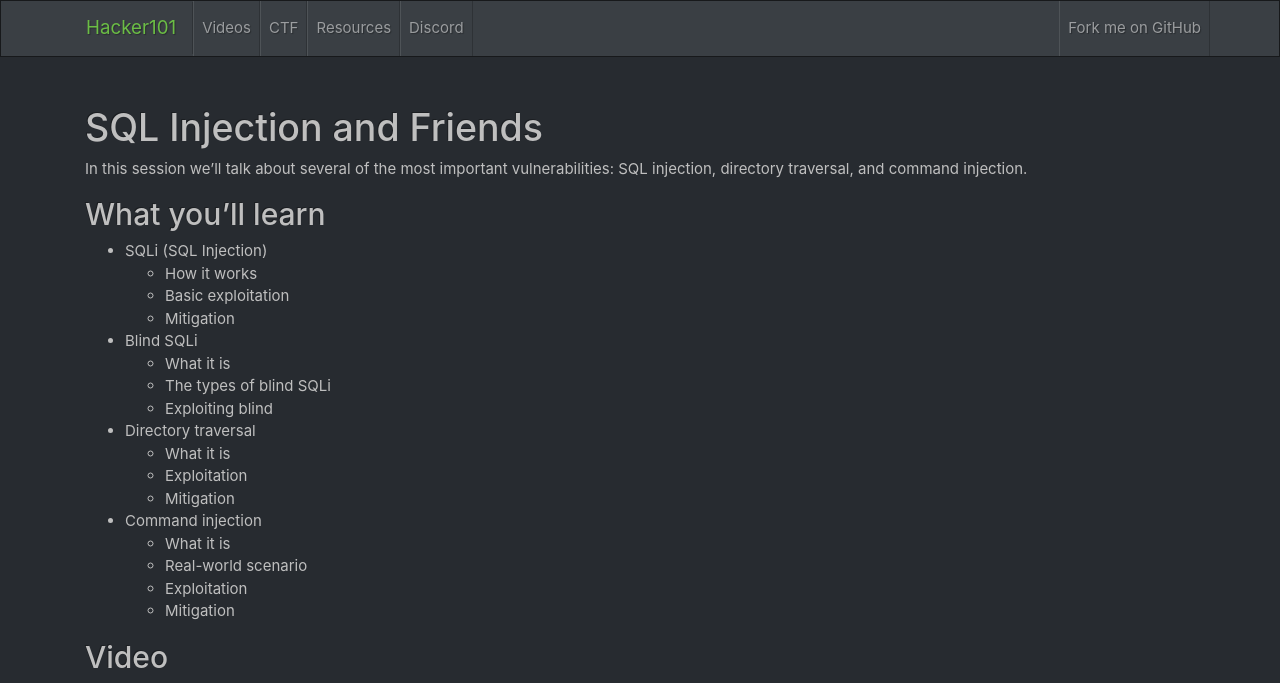
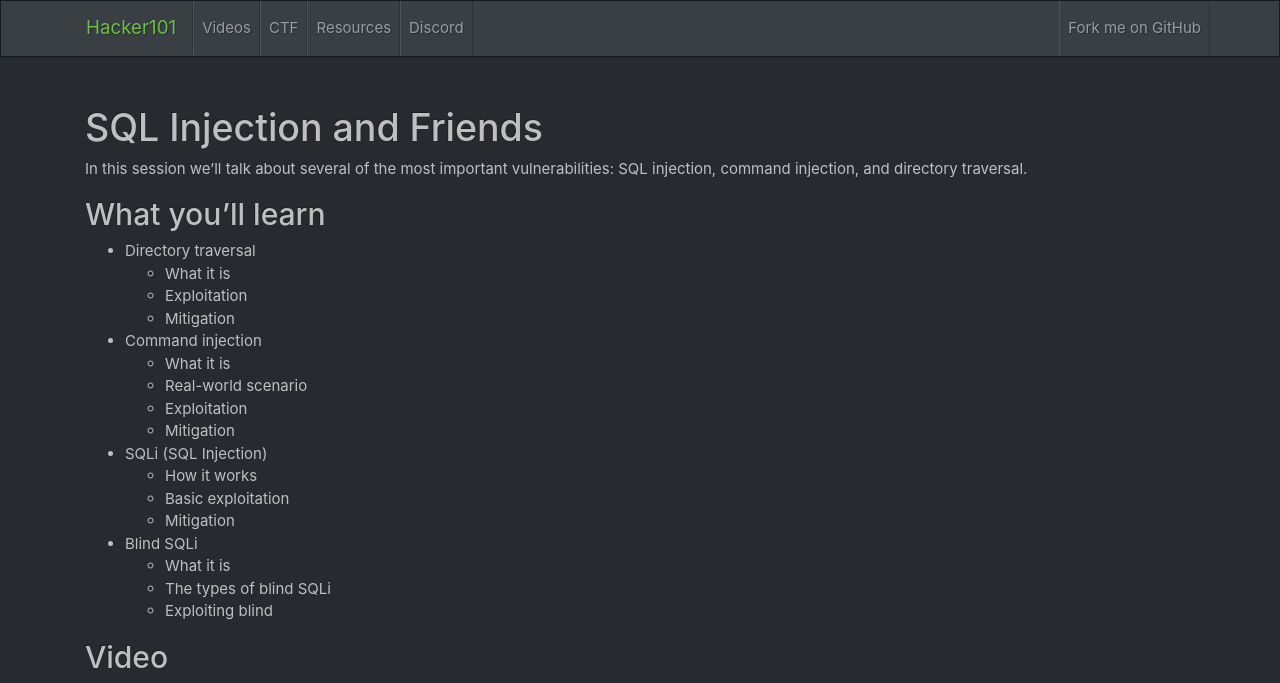
Before and after one commit to anacanteroske/hacker101, a Jekyll site: the page built from sessions/sqli.md, in a window 1280 px wide. Shown: the top 683 px of the page. Built offline with Jekyll 4.4.1, drawn with Linux system fonts in a browser that asks for light colours; part of the change alters nothing that is shown; grey boxes are pictures that could not be loaded.

Commit message:
Correct lesson overview to match video
Fixes #56.

```diff
--- a/sessions/sqli.md
+++ b/sessions/sqli.md
@@ -3,19 +3,11 @@ layout: page
 title: SQL Injection and Friends
 ---
 
-In this session we'll talk about several of the most important vulnerabilities: SQL injection, directory traversal, and command injection.
+In this session we'll talk about several of the most important vulnerabilities: SQL injection, command injection, and directory traversal.
 
 What you'll learn
 -----------------
 
-- SQLi (SQL Injection)
-	- How it works
-	- Basic exploitation
-	- Mitigation
-- Blind SQLi
-	- What it is
-	- The types of blind SQLi
-	- Exploiting blind
 - Directory traversal
 	- What it is
 	- Exploitation
@@ -25,6 +17,14 @@ What you'll learn
 	- Real-world scenario
 	- Exploitation
 	- Mitigation
+- SQLi (SQL Injection)
+	- How it works
+	- Basic exploitation
+	- Mitigation
+- Blind SQLi
+	- What it is
+	- The types of blind SQLi
+	- Exploiting blind
 
 Video
 -----
```
